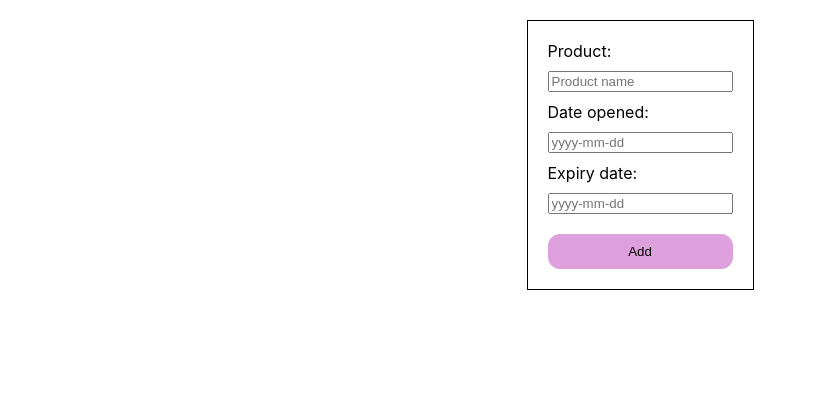
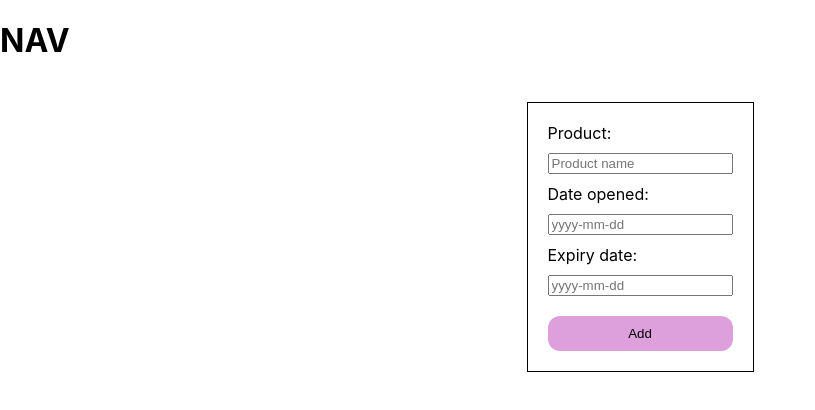
Before and after one commit to vvynz/skincare-tracker, a React (Create React App) app: page / in a window 1280 px wide. Shown: the top 410 px of the page, without its empty margins (0-815 px from the left). Built offline with nearby package versions, Linux system fonts and the light colour scheme.

Commit message:
Create a NavBar component

```diff
--- a/src/App.js
+++ b/src/App.js
@@ -1,8 +1,10 @@
+import NavBar from "./Components/NavBar";
 import ProductForm from "./Components/ProductForm";
 
 function App() {
   return (
     <div className="App">
+      <NavBar />
       <ProductForm />
     </div>
   );
--- /dev/null
+++ b/src/Components/NavBar.jsx
@@ -0,0 +1,9 @@
+import React, { useState } from "react";
+
+export default function NavBar() {
+  return (
+    <header>
+      <h1>NAV</h1>
+    </header>
+  )
+}
```
